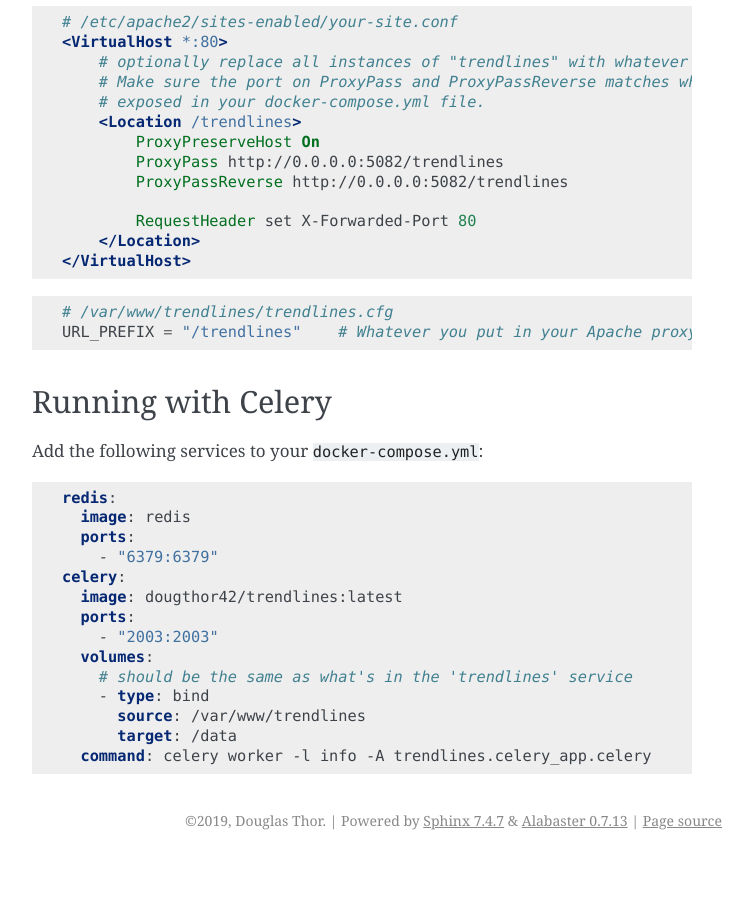
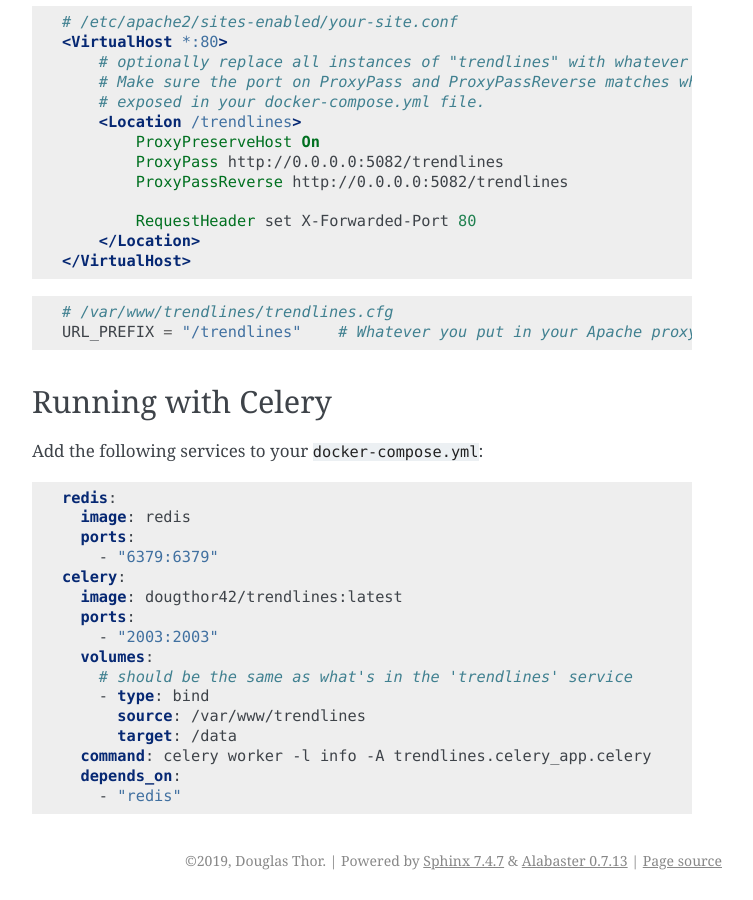
Before and after one commit to dougthor42/trendlines, a Sphinx documentation site: the page built from docs/installation.rst, in a window 1280 px wide and 900 px high, scrolled down 2086 px. Shown: the whole window, without its empty margins (388-1141 px from the left). Built offline with Sphinx 7.4.7, drawn with Linux system fonts in a browser that asks for light colours; before the commit the page ends 2946 px from its top, so only the background shows below that.

Commit message:
Fixed #99:
+ Add `depends_on` to example `docker\docker-compose.yml` file.
+ Add `depends_on` to `docker-build.yml` file.
+ Updated `installation.rst` docs to include `depends_on` in "Running with
  Celery" section.
+ Update changelog

```diff
--- a/docker-build.yml
+++ b/docker-build.yml
@@ -23,10 +23,14 @@
       - type: bind
         source: c:/gitlab/github/trendlines/internal.db
         target: /data/internal.db
+    depends_on:
+      - "celery"
+
   redis:
     image: redis
     ports:
       - "6379:6379"
+
   celery:
     build:
       context: .
@@ -42,3 +46,5 @@
         # `trendlines.cfg`.
         target: /data
     command: celery worker -l info -A trendlines.celery_app.celery
+    depends_on:
+      - "redis"
--- a/docs/installation.rst
+++ b/docs/installation.rst
@@ -148,3 +148,5 @@
          source: /var/www/trendlines
          target: /data
      command: celery worker -l info -A trendlines.celery_app.celery
+     depends_on:
+       - "redis"
```
Also changed, not shown: CHANGELOG.md (+1 -0 lines), 1 other file.
